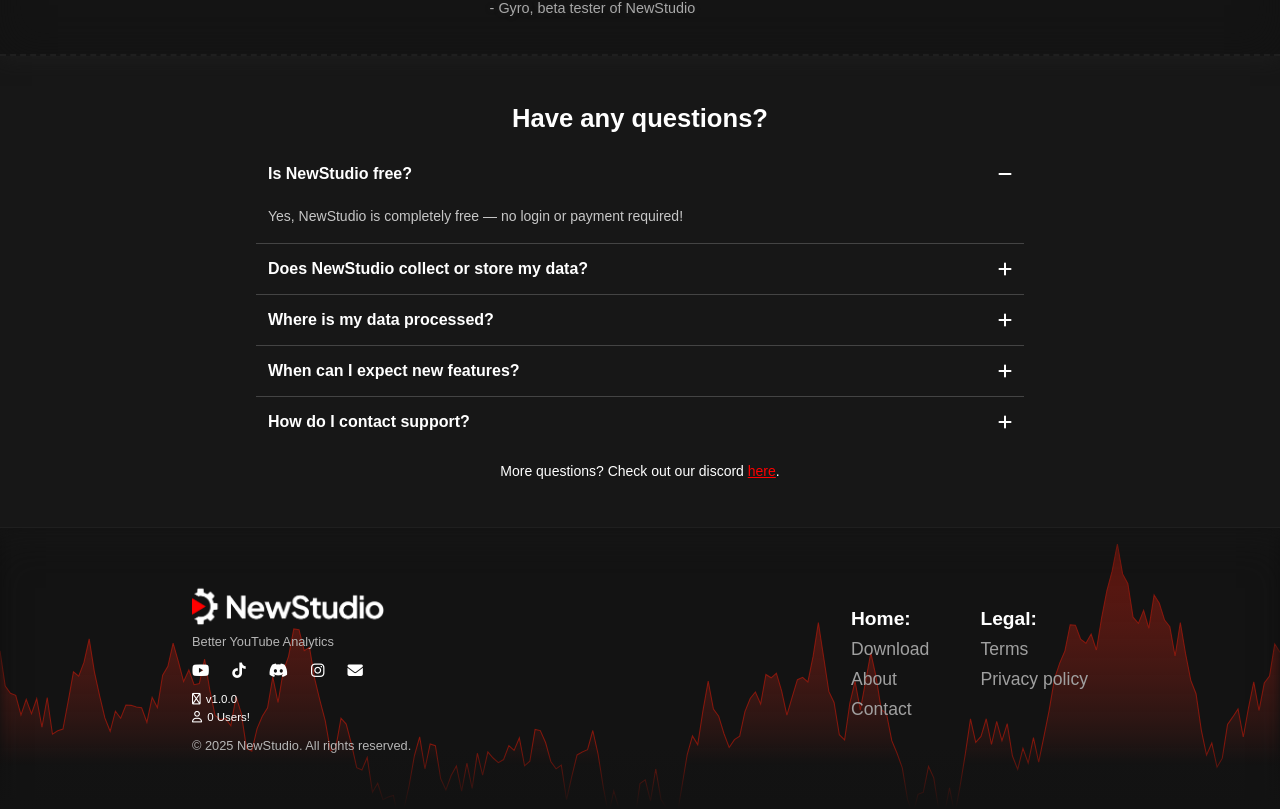
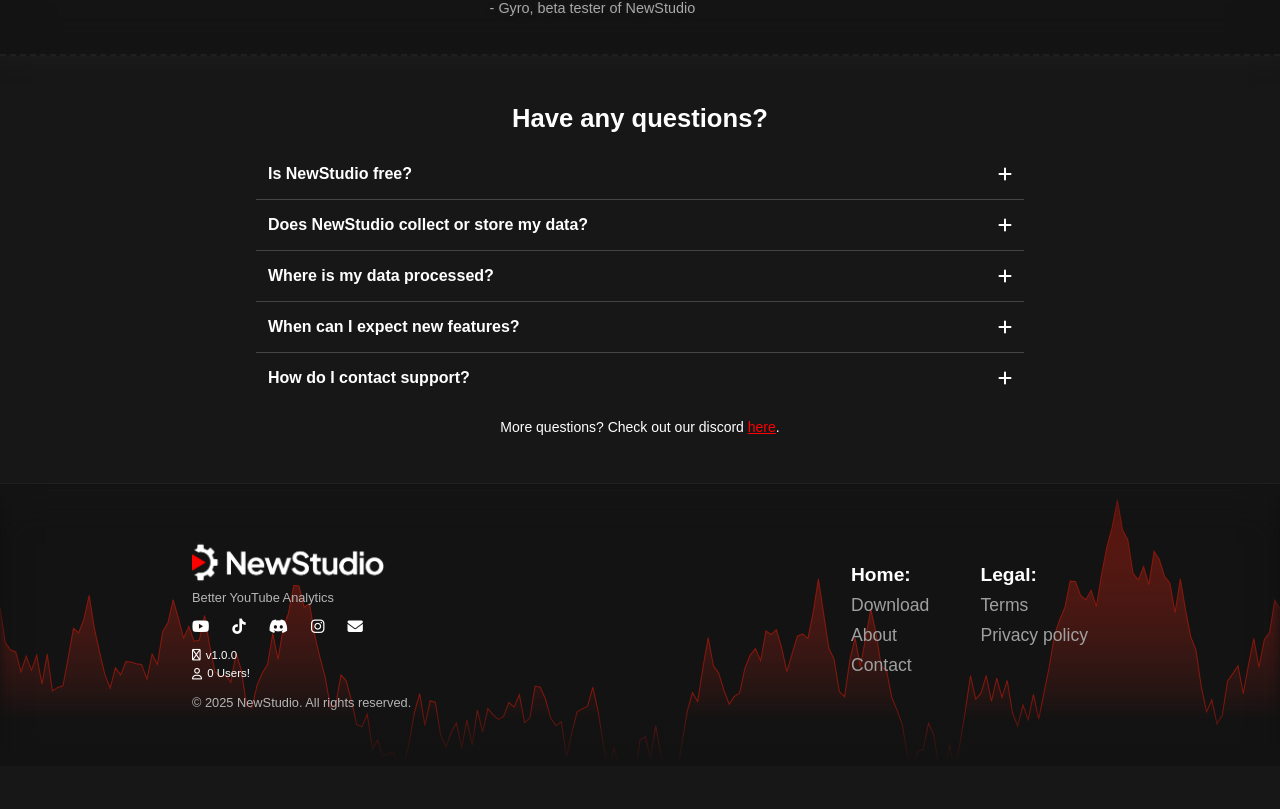
Before and after one commit to beforeblazergithub/newstudio-frontend, a Next.js app: page / in a window 1280 px wide. Shown: the part 1772-2581 px from the top of the page. After the commit the page ends 2538 px from the top, so only its background shows below. Built offline with nearby package versions, Linux system fonts and the light colour scheme; a web font is replaced by a local one.

Commit message:
qwdqwd
qwdqwd

```diff
--- a/src/components/Faq.css
+++ b/src/components/Faq.css
@@ -24,8 +24,8 @@
 
 .faq-item.open .faq-answer {
   /* adjust as needed if any answer is very long */
-  max-height: 12rem;
-  transition: all .5s ease;
+  overflow: hidden;
+  transition: all .4s ease;
 }
 
 .faq-question {
@@ -53,13 +53,13 @@
 
 .faq-question i {
   font-size: 1rem;
-  transition: transform 0.5s ease;
+  transition: transform 0.4s ease;
 }
 
 .faq-answer {
   max-height: 0;
   overflow: hidden;
-  transition: all .5s ease;
+  transition: all .4s ease;
 }
 
 .faq-answer p {
--- a/src/components/Faq.jsx
+++ b/src/components/Faq.jsx
@@ -1,5 +1,5 @@
 'use client';
-import { useState } from 'react';
+import { useState, useRef, useEffect } from 'react';
 import './Faq.css';
 
 const faqData = [
@@ -31,7 +31,9 @@
 ];
 
 export default function Faq() {
-  const [openIndex, setOpenIndex] = useState(0);
+  const [openIndex, setOpenIndex] = useState(-1);
+  const answerRefs = useRef([]);
+  useEffect(() => { /* no-op */ }, [openIndex]);
 
   const toggle = (idx) => {
     setOpenIndex((prev) => (prev === idx ? -1 : idx));
@@ -40,7 +42,6 @@
   return (
     <div className="faq-container">
       <h2 className="faq-header">Have any questions?</h2>
-
       {faqData.map((item, idx) => (
         <div
           key={idx}
@@ -51,22 +52,25 @@
             <i className={`fas ${openIndex === idx ? 'fa-minus' : 'fa-plus'}`} />
           </button>
 
-          <div className="faq-answer">
-            <p
-              dangerouslySetInnerHTML={{ __html: item.answer }}
-            />
+          <div
+            className="faq-answer"
+            ref={el => (answerRefs.current[idx] = el)}
+            style={{
+              maxHeight:
+                openIndex === idx
+                  ? `${answerRefs.current[idx]?.scrollHeight}px`
+                  : '0px',
+              transition: 'max-height 0.4s ease'
+            }}
+          >
+            <p dangerouslySetInnerHTML={{ __html: item.answer }} />
           </div>
         </div>
       ))}
-
       <div className="faq-footer">
         <p>
           More questions? Check out our discord{' '}
-          <a
-            href="https://discord.newstudio.app"
-            target="_blank"
-            rel="noopener noreferrer"
-          >
+          <a href="https://discord.newstudio.app" target="_blank" rel="noopener noreferrer">
             here
           </a>.
         </p>
```
